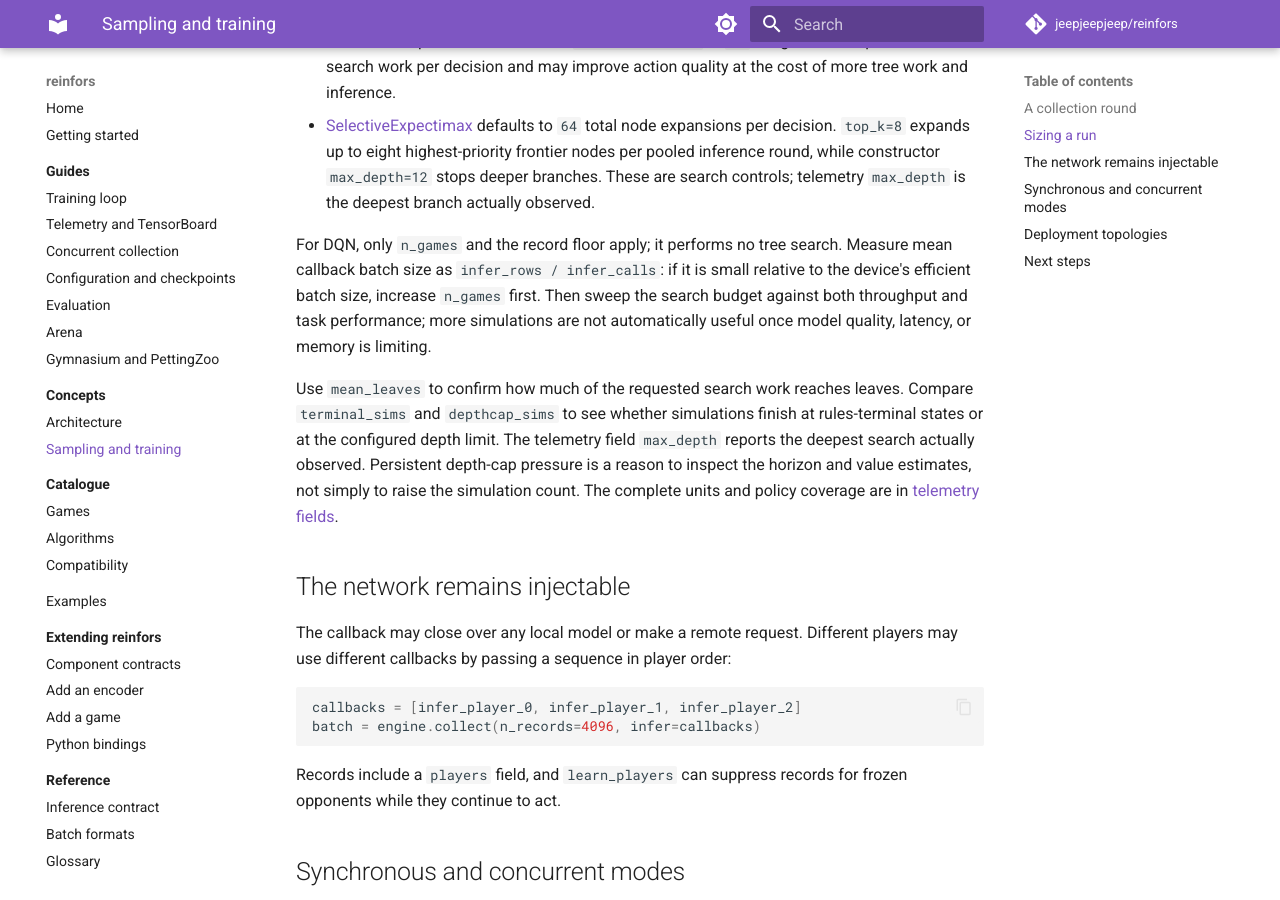
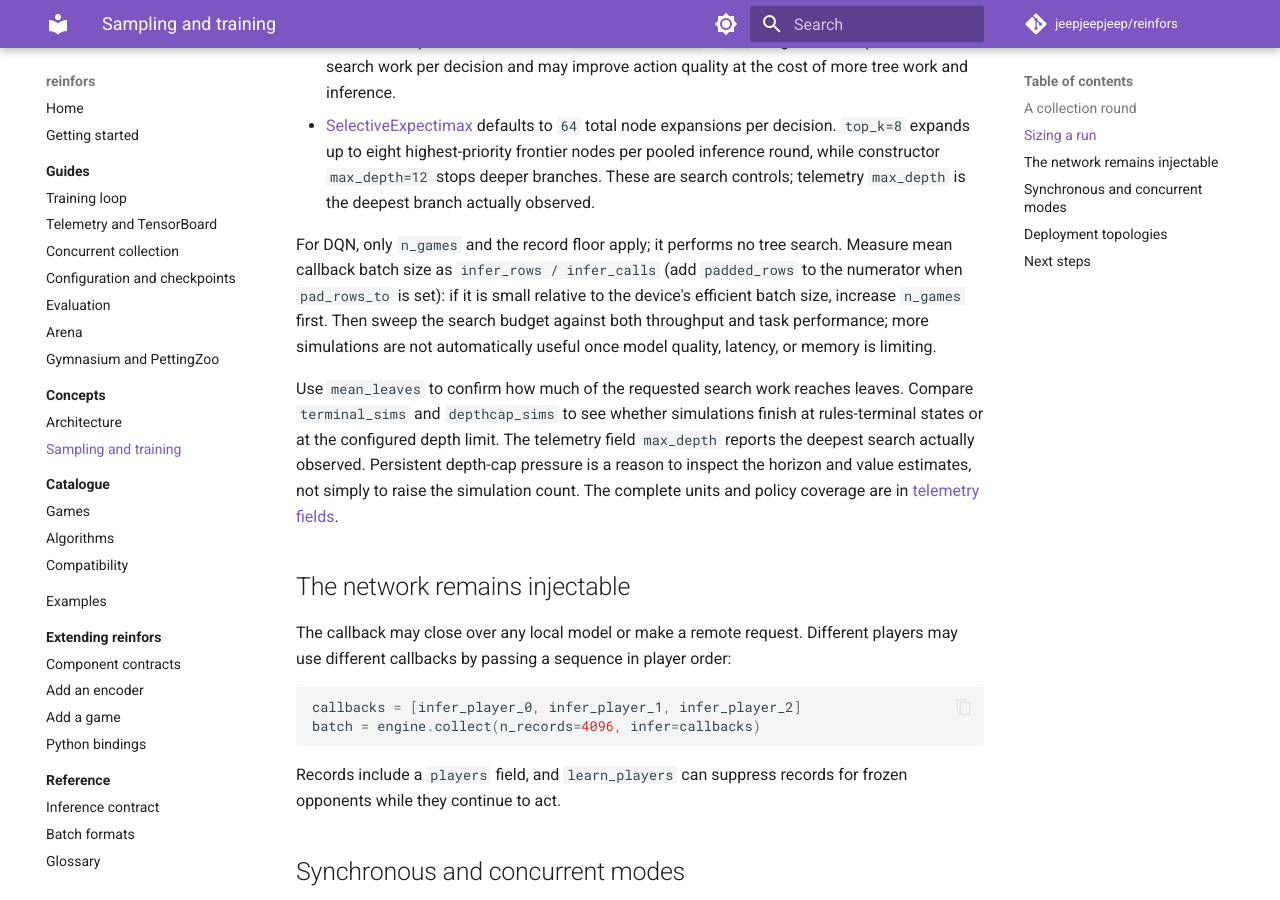
Before and after one commit to jeepjeepjeep/reinfors, an MkDocs documentation site: the page built from docs/concepts/sampling-and-training.md, in a window 1280 px wide and 900 px high, scrolled down 1077 px. Built offline with MkDocs 1.6.1 and Material for MkDocs 9.7.7, drawn with Linux system fonts in a browser that asks for light colours; comment, search, counter and statistics services are not loaded.

Commit message:
review: reject zero pad size on the public evaluator, correct derived-batch-size guidance in three docs

```diff
--- a/docs/concepts/sampling-and-training.md
+++ b/docs/concepts/sampling-and-training.md
@@ -41,8 +41,9 @@
   search controls; telemetry `max_depth` is the deepest branch actually observed.
 
 For DQN, only `n_games` and the record floor apply; it performs no tree search. Measure mean
-callback batch size as `infer_rows / infer_calls`: if it is small relative to the device's efficient
-batch size, increase `n_games` first. Then sweep the search budget against both throughput and task
+callback batch size as `infer_rows / infer_calls` (add `padded_rows` to the numerator when
+`pad_rows_to` is set): if it is small relative to the device's efficient batch size, increase
+`n_games` first. Then sweep the search budget against both throughput and task
 performance; more simulations are not automatically useful once model quality, latency, or memory
 is limiting.
 
```
Also changed, not shown: docs/guides/telemetry.md (+2 -1 lines), docs/guides/training.md (+2 -1 lines), 1 other file.
